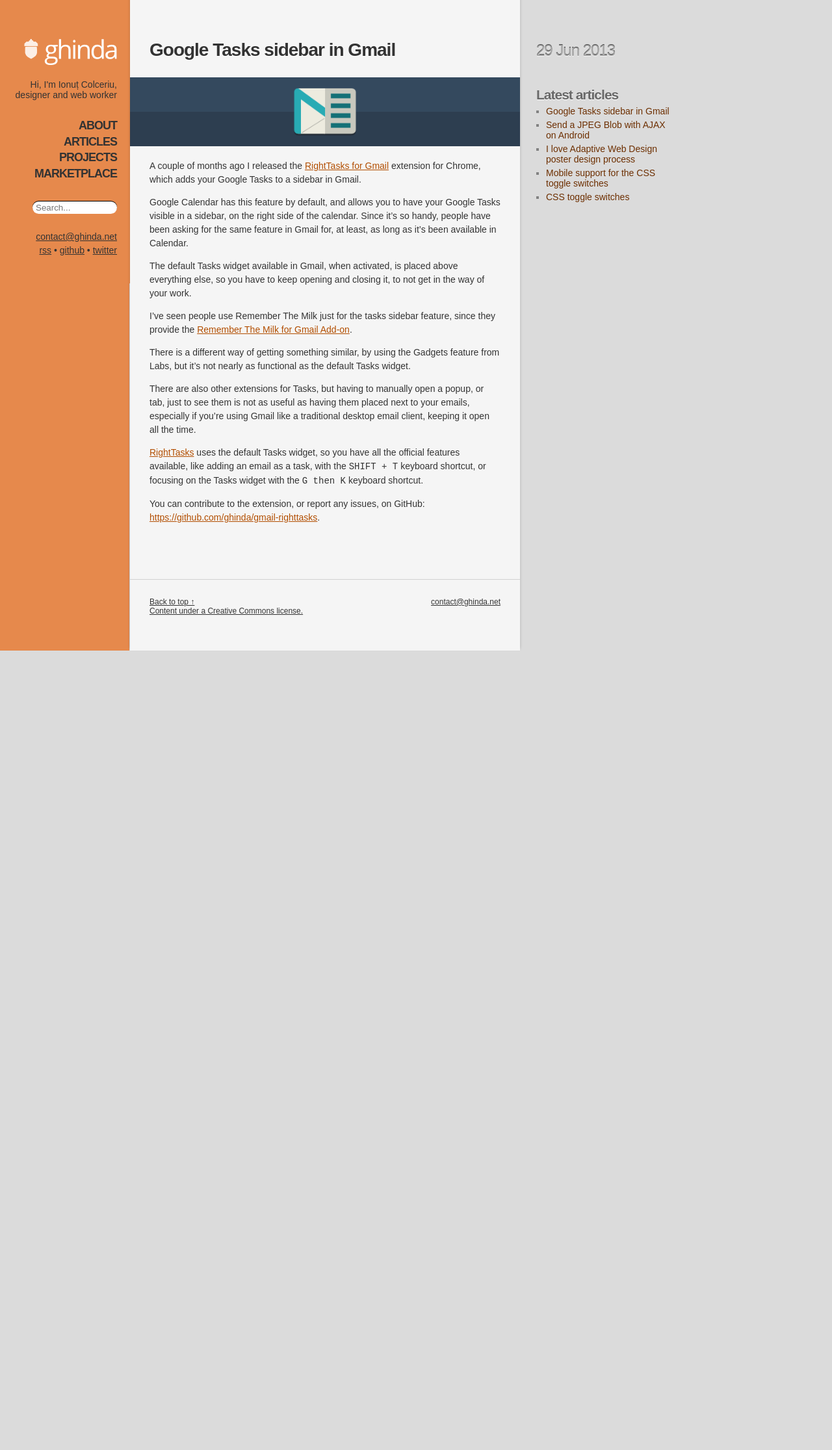
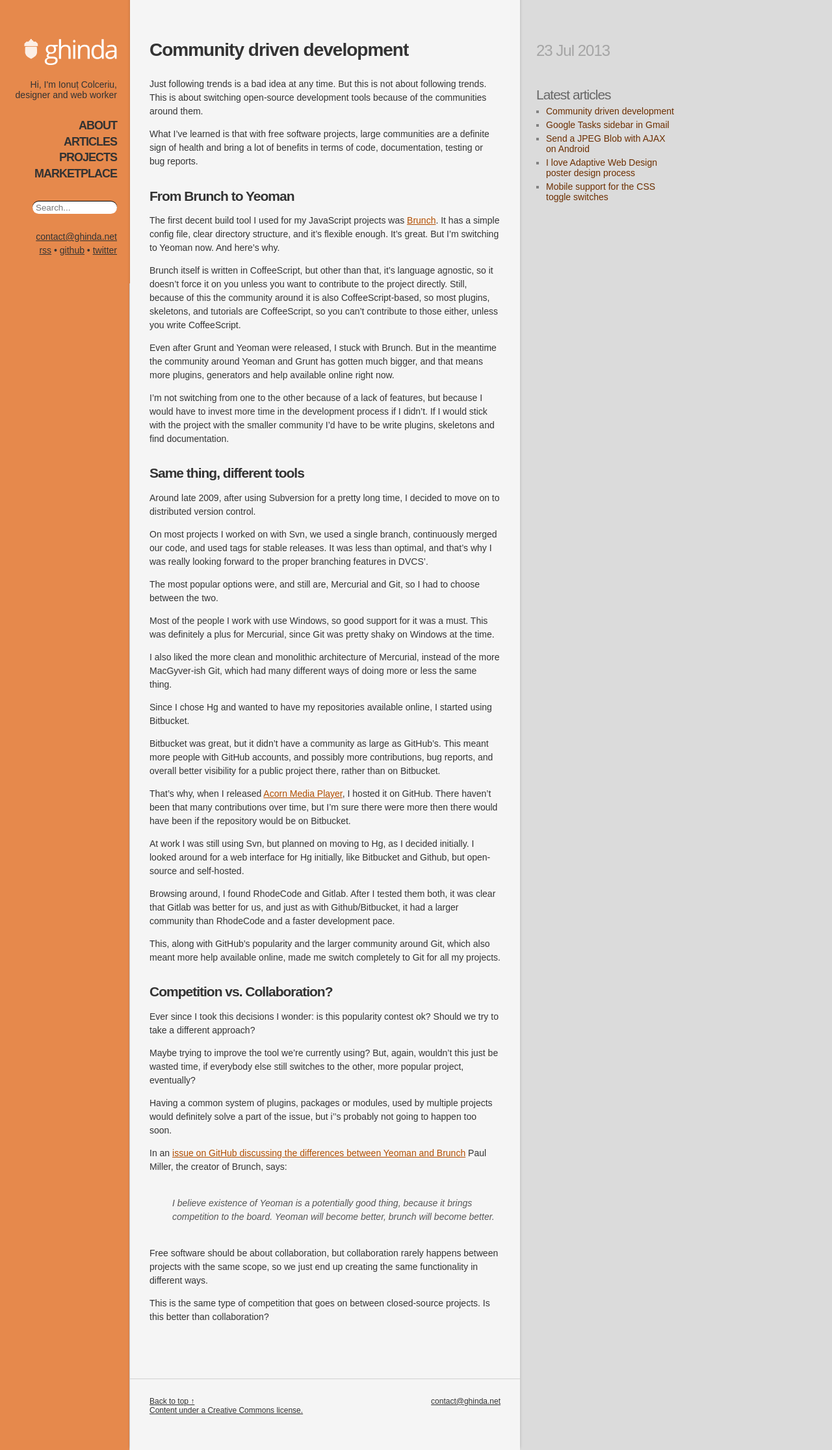
Before and after one commit to ghinda/ghinda.github.com, a Jekyll site: the page built from index.html, in a window 1280 px wide. Shown: the whole page at 65% size. Built offline with Jekyll 4.4.1, drawn with Linux system fonts in a browser that asks for light colours; Markdown is read by kramdown in place of the engine named in the settings; before the commit the page ends 1001 px from its top, so only the background shows below that.

Commit message:
Add new Community-driven-development article.

```diff
--- /dev/null
+++ b/_posts/2013-07-23-community-driven-development.md
@@ -0,0 +1,58 @@
+---
+title: Community driven development
+layout: post
+---
+
+Just following trends is a bad idea at any time. But this is not about following trends. This is about switching open-source development tools because of the communities around them.
+
+What I've learned is that with free software projects, large communities are a definite sign of health and bring a lot of benefits in terms of code, documentation, testing or bug reports.
+
+## From Brunch to Yeoman
+
+The first decent build tool I used for my JavaScript projects was [Brunch](http://brunch.io/). It has a simple config file, clear directory structure, and it’s flexible enough. It's great. But I'm switching to Yeoman now. And here's why.
+
+Brunch itself is written in CoffeeScript, but other than that, it's language agnostic, so it doesn't force it on you unless you want to contribute to the project directly. Still, because of this the community around it is also CoffeeScript-based, so most plugins, skeletons, and tutorials are CoffeeScript, so you can't contribute to those either, unless you write CoffeeScript.
+
+Even after Grunt and Yeoman were released, I stuck with Brunch. But in the meantime the community around Yeoman and Grunt has gotten much bigger, and that means more plugins, generators and help available online right now.
+
+I'm not switching from one to the other because of a lack of features, but because I would have to invest more time in the development process if I didn't. If I would stick with the project with the smaller community I'd have to be write plugins, skeletons and find documentation.
+
+## Same thing, different tools
+
+Around late 2009, after using Subversion for a pretty long time, I decided to move on to distributed version control.
+
+On most projects I worked on with Svn, we used a single branch, continuously merged our code, and used tags for stable releases. It was less than optimal, and that's why I was really looking forward to the proper branching features in DVCS'.
+
+The most popular options were, and still are, Mercurial and Git, so I had to choose between the two.
+
+Most of the people I work with use Windows, so good support for it was a must. This was definitely a plus for Mercurial, since Git was pretty shaky on Windows at the time.
+
+I also liked the more clean and monolithic architecture of Mercurial, instead of the more MacGyver-ish Git, which had many different ways of doing more or less the same thing.
+
+Since I chose Hg and wanted to have my repositories available online, I started using Bitbucket.
+
+Bitbucket was great, but it didn't have a community as large as GitHub's. This meant more people with GitHub accounts, and possibly more contributions, bug reports, and overall better visibility for a public project there, rather than on Bitbucket.
+
+That's why, when I released [Acorn Media Player](https://github.com/ghinda/acornmediaplayer), I hosted it on GitHub. There haven't been that many contributions over time, but I'm sure there were more then there would have been if the repository would be on Bitbucket.
+
+At work I was still using Svn, but planned on moving to Hg, as I decided initially. I looked around for a web interface for Hg initially, like Bitbucket and Github, but open-source and self-hosted.
+
+Browsing around, I found RhodeCode and Gitlab. After I tested them both, it was clear that Gitlab was better for us, and just as with Github/Bitbucket, it had a larger community than RhodeCode and a faster development pace.
+
+This, along with GitHub’s popularity and the larger community around Git, which also meant more help available online, made me switch completely to Git for all my projects.
+
+## Competition vs. Collaboration?
+
+Ever since I took this decisions I wonder: is this popularity contest ok? Should we try to take a different approach?
+
+Maybe trying to improve the tool we're currently using? But, again, wouldn't this just be wasted time, if everybody else still switches to the other, more popular project, eventually?
+
+Having a common system of plugins, packages or modules, used by multiple projects would definitely solve a part of the issue, but i'’s probably not going to happen too soon.
+
+In an [issue on GitHub discussing the differences between Yeoman and Brunch](https://github.com/brunch/brunch/issues/408) Paul Miller, the creator of Brunch, says:
+
+> I believe existence of Yeoman is a potentially good thing, because it brings competition to the board. Yeoman will become better, brunch will become better.
+
+Free software should be about collaboration, but collaboration rarely happens between projects with the same scope, so we just end up creating the same functionality in different ways.
+
+This is the same type of competition that goes on between closed-source projects. Is this better than collaboration?
--- a/css/base.css
+++ b/css/base.css
@@ -119,6 +119,13 @@
 	padding-bottom: 2px;
 }
 
+blockquote {
+	margin: 2.5em 0 2.5em 2.5em;
+
+	color: #555;
+	font-style: italic;
+}
+
 /* Header */
 header {
 	display: block;
@@ -238,7 +245,6 @@
 article > h1 {
 	margin-top: 0px;
 	font-size: 28px;
-	text-shadow: 0 1px 0 #fff;
 }
 article h1 a {
 	text-decoration: none;
@@ -294,7 +300,6 @@
 	color: #A5A5A5;
 	font-size: 24px;
 	letter-spacing: -1px;
-	text-shadow: 0 1px 0 #F4F4F4, 0 -1px 0 #424242;
 }
 article footer ul, article footer li {
 	margin: 0px;
@@ -316,8 +321,8 @@
 article footer h2 {
 	margin-bottom: 5px;
 
+	font-weight: normal;
 	color: #686868;
-	text-shadow: 0 1px 0 #fff;
 }
 /* Page footer */
 .site-footer {
```
Also changed, not shown: _posts/2013-06-29-tasks-sidebar-gmail.md (+0 -1 lines), images/ghinda-logo.png, images/info-icon.png.
